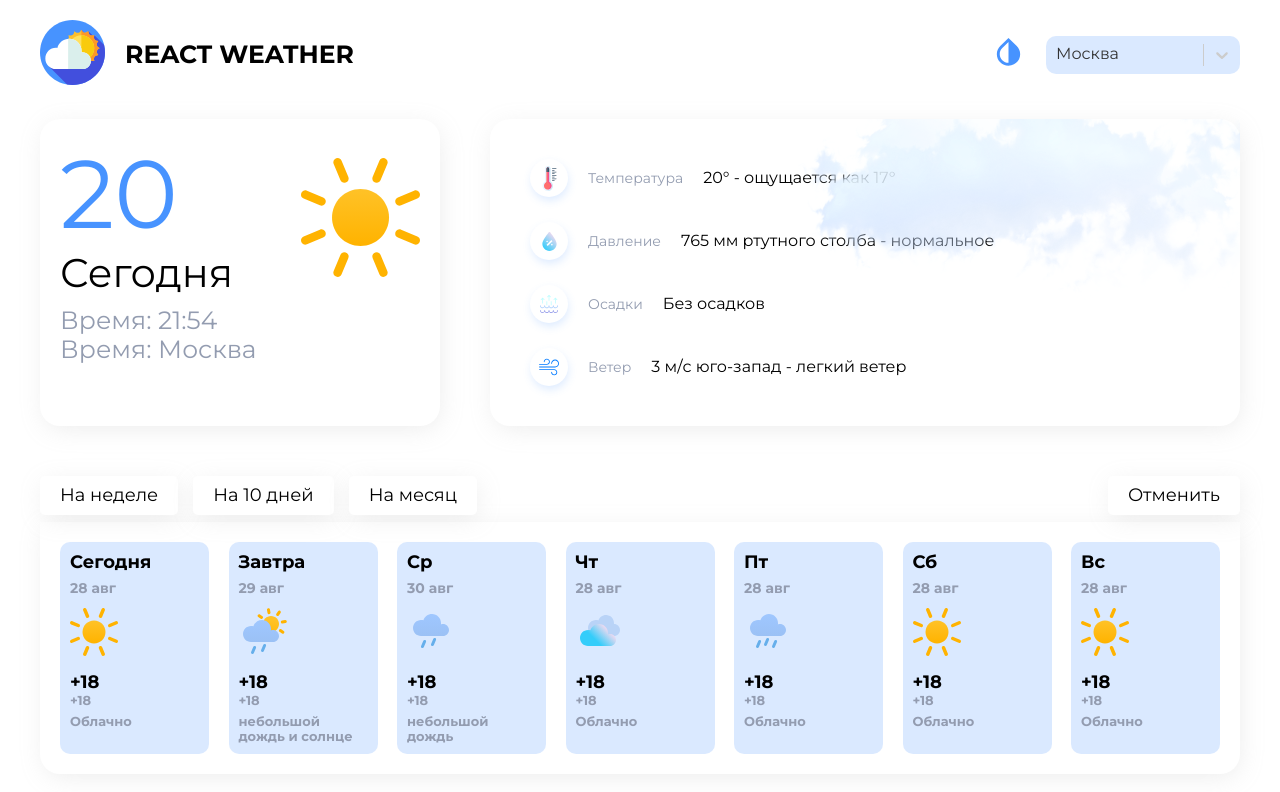
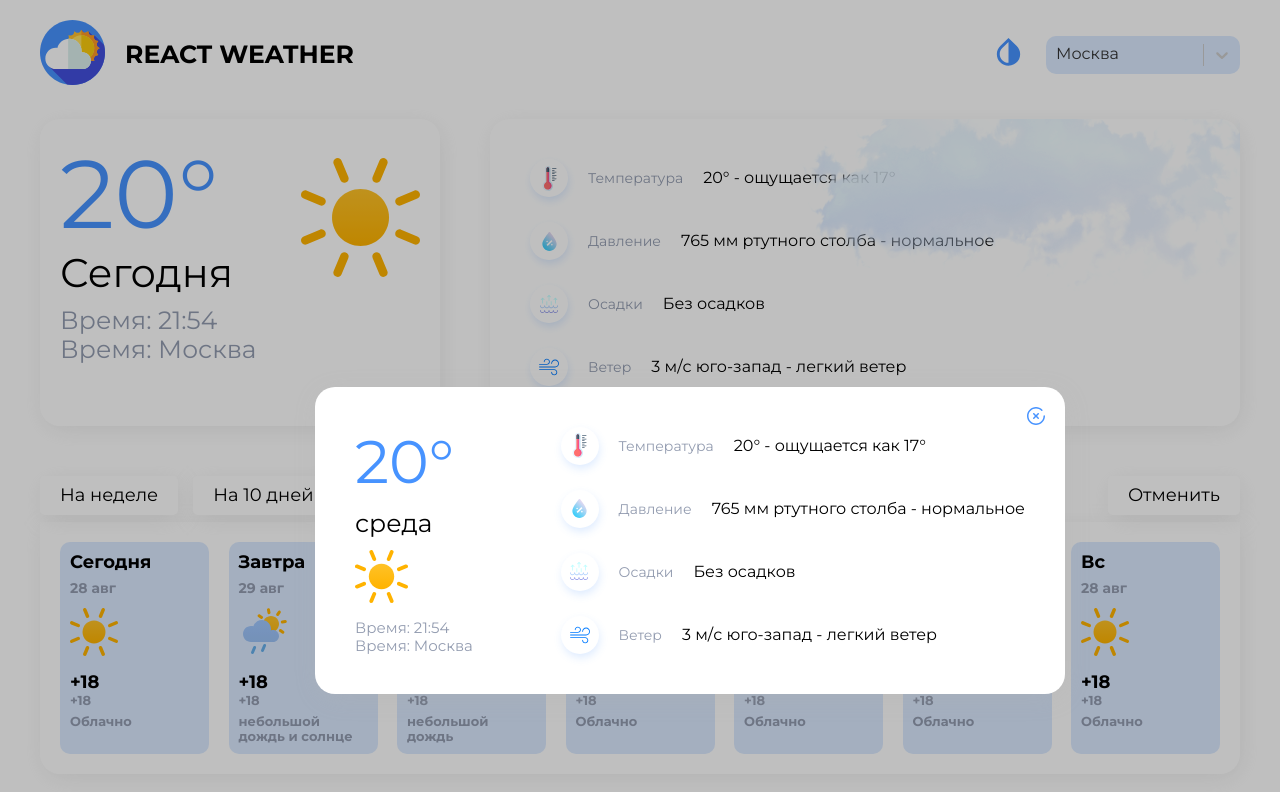
Before and after one commit to NinaDmitrieva/weather, a React (Create React App) app: page / in a window 1280 px wide. Shown: the top 792 px of the page. Built offline with nearby package versions, Linux system fonts and the light colour scheme.

Commit message:
верстка попапа

```diff
--- a/src/App.tsx
+++ b/src/App.tsx
@@ -3,10 +3,13 @@
 import { Home } from '../src/pages/Home/Home';
 import { MonchStatistics } from '../src/pages/MonchStatistics/MonchStatistics';
 import { Header } from './shered/Header/Header';
+import { Popup } from './shered/Popup/Popup';
 
 
 function App() {
   return (
+  <div className="global-container">
+      <Popup />
     <div className="container">
       <Header />
      < Routes>
@@ -14,6 +17,7 @@
         <Route path='/montch-statistics'  element={<MonchStatistics />}/>
      </Routes>
     </div>
+  </div>
   );
 }
 
--- a/src/pages/Home/components/ThisDay/ThisDay/ThisDay.tsx
+++ b/src/pages/Home/components/ThisDay/ThisDay/ThisDay.tsx
@@ -13,7 +13,7 @@
           <div className={s.top_block}>
 
             <div className={s.top_block_wrapper}>
-              <div className={s.this_temp}>20</div>
+              <div className={s.this_temp}>20°</div>
               <div className={s.this_day_name}>Сегодня</div>
             </div>
           <GlobalSvgSelector id='sun'/>
--- /dev/null
+++ b/src/shered/Popup/Popup.module.scss
@@ -0,0 +1,68 @@
+@import '../../styles/variables.scss';
+
+.popup {
+  position: absolute;
+  top: 50%;
+  left: calc(50% - 325px);
+  z-index: 1001;
+  display: flex;
+  align-items: center;
+  justify-content: space-between;
+  padding: 40px;
+  max-width: 750px;
+  width: 100%;
+  background: $lite-background;
+  box-shadow: $box-shadow;
+  border-radius: $border-radius;
+}
+
+.blur {
+  position: absolute;
+  z-index: 1000;
+  height: 100vh;
+  width: 100%;
+  background: rgba(0, 0, 0, 0.25);
+}
+
+.close{
+  position: absolute;
+  top: 20px;
+  right: 20px;
+  cursor: pointer;
+  svg {
+    transition: 0.3s;
+  }
+  &:hover{
+    svg{
+      transform: rotate(360deg);
+    }
+  }
+}
+
+.day{
+  .day_temp{
+    font-weight: 500;
+    font-size: 60px;
+    color: $primary-color;
+    margin-bottom: 12px;
+  }
+  .day_name{
+    font-size: 25px;
+    line-height: 30px;
+    color: #000;
+    margin-bottom: 12px;
+  }
+
+  .img{
+    svg {
+      width: 53px;
+      height: 53px;
+      margin-bottom: 12px;
+    }
+  }
+
+  .day_time, .day_city{
+    font-size: 15px;
+    color: $base-color;;
+  }
+}
--- /dev/null
+++ b/src/shered/Popup/Popup.tsx
@@ -0,0 +1,63 @@
+import React from "react";
+import Select from "react-select";
+import { GlobalSvgSelector } from '../../assets/icons/global/GlobalSvgSelector';
+import { Item } from "../../pages/Home/components/ThisDayInfo/ThisDayInfo/ThisDayInfo";
+import { ThisDayItem } from "../../pages/Home/components/ThisDayInfo/ThisDayInfo/ThisDayItem";
+import s from './Popup.module.scss'
+
+interface Props {
+
+}
+
+export const Popup = ({ }: Props) => {
+      const items = [
+    {
+     icon_id: 'temp',
+     name: 'Температура',
+     value: '20° - ощущается как 17°',
+    },
+    {
+     icon_id: 'pressure',
+     name: 'Давление ',
+     value: '765 мм ртутного столба - нормальное',
+    },
+    {
+     icon_id: 'precipitation',
+     name: 'Осадки',
+     value: 'Без осадков',
+    },
+    {
+     icon_id: 'wind',
+     name: 'Ветер',
+     value: '3 м/с юго-запад - легкий ветер',
+    },
+];
+
+    return (
+      <>
+      <div className={s.blur}></div>
+        <div className={s.popup}>
+          <div className={s.day}>
+            <div className={s.day_temp}>20°</div>
+            <div className={s.day_name}>среда</div>
+            <div className={s.img}><GlobalSvgSelector id='sun'/></div>
+            <div className={s.day_time}>
+              Время: <span>21:54</span>
+            </div>
+
+            <div className={s.day_city}>
+              Время: <span>Москва</span>
+            </div>
+          </div>
+         <div className={s.this_day_info_items}>
+        {items.map((item: Item) => (
+          <ThisDayItem key={item.icon_id} item={item} />
+        ))}
+         </div>
+         <div className={s.close}>
+          <GlobalSvgSelector id="close" />
+         </div>
+        </div>
+      </>
+    )
+}
--- a/src/styles/index.scss
+++ b/src/styles/index.scss
@@ -5,6 +5,7 @@
   box-sizing: border-box;
 }
 body{
+  position: relative;
   font-family: 'Montserrat', sans-serif;
 }
 
```
Also changed, not shown: src/pages/Home/Home.tsx (line endings or trailing spaces).
